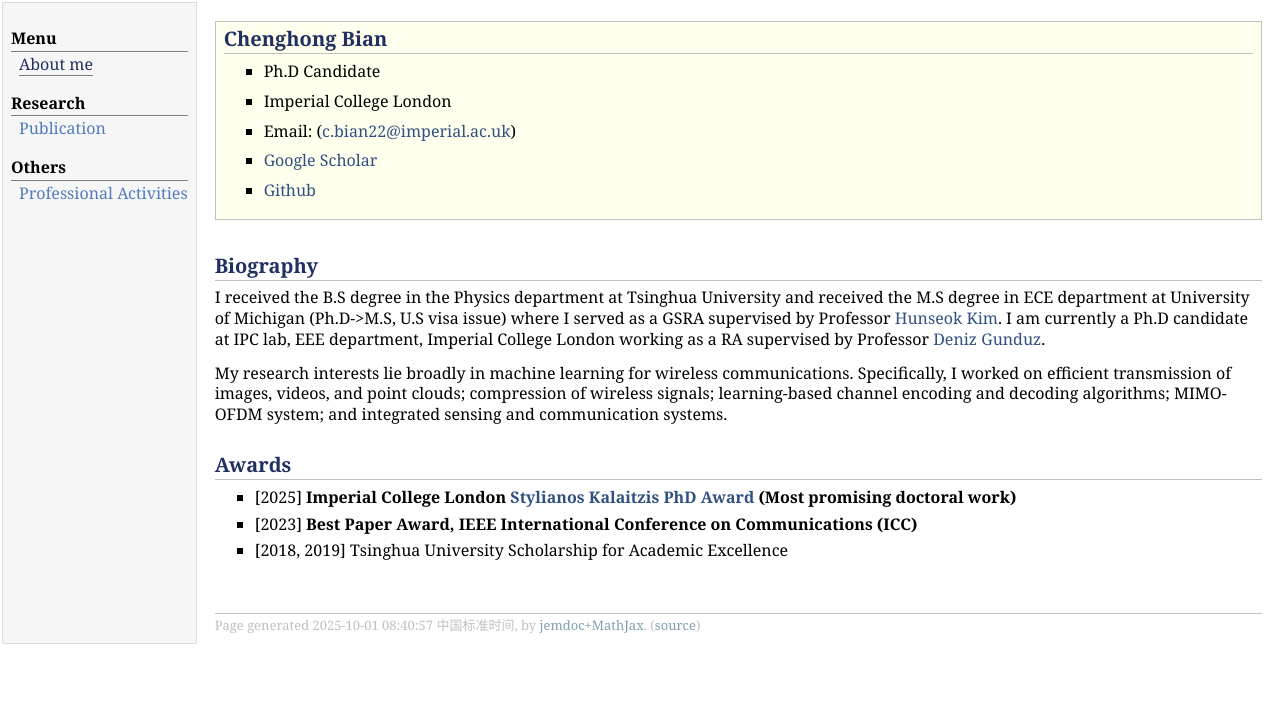
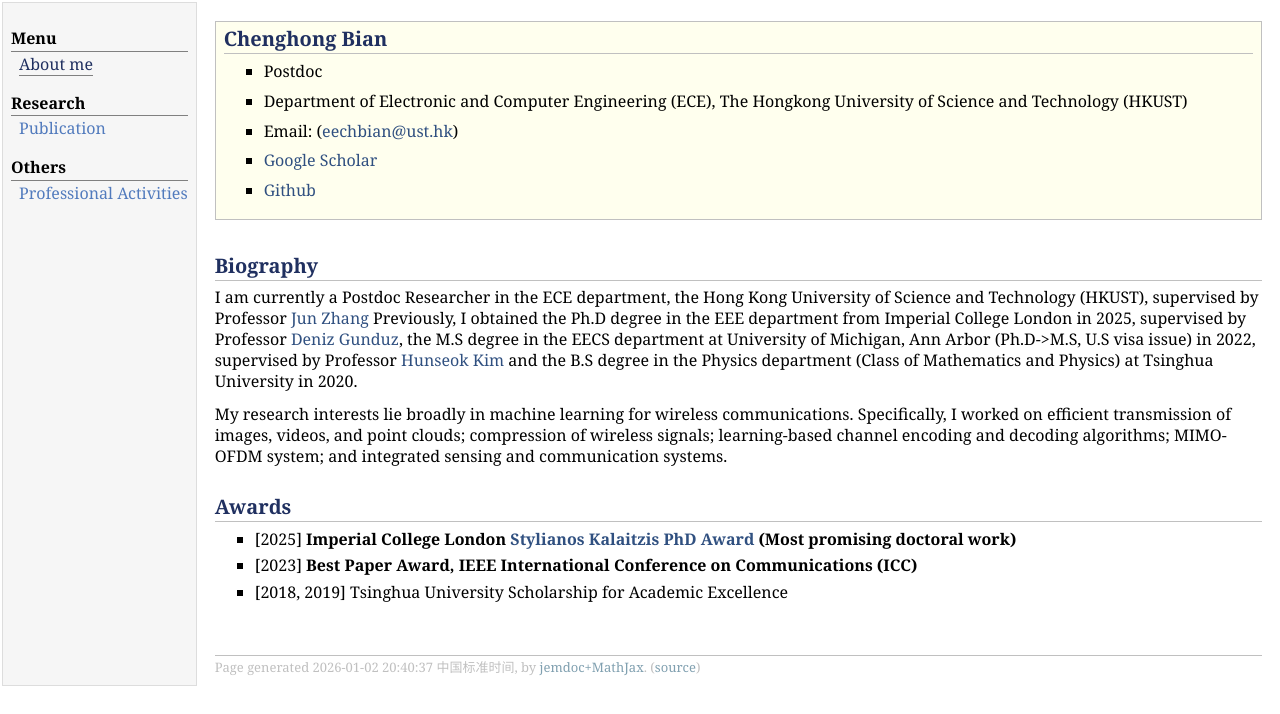
Before and after one commit to aprilbian/aprilbian.github.io, a plain HTML site: page index.html in a window 1280 px wide. Drawn offline with nearby package versions, Linux system fonts and the light colour scheme; some packages are replaced by stand-ins of ours.

Commit message:
Add files via upload

```diff
--- a/index.html
+++ b/index.html
@@ -46,13 +46,13 @@
 <div class="blockcontent">
 <h2>Chenghong Bian</h2>
 <ul>
-<li><p>Ph.D Candidate
+<li><p>Postdoc
 </p>
 </li>
-<li><p>Imperial College London
+<li><p>Department of Electronic and Computer Engineering (ECE), The Hongkong University of Science and Technology (HKUST)
 </p>
 </li>
-<li><p>Email: (<a href="mailto:c.bian22@imperial.ac.uk" target=&ldquo;blank&rdquo;>c.bian22@imperial.ac.uk</a>)
+<li><p>Email: (<a href="mailto:eechbian@ust.hk" target=&ldquo;blank&rdquo;>eechbian@ust.hk</a>)
 </p>
 </li>
 <li><p><a href="https://scholar.google.com/citations?user=BFGfrBIAAAAJ&amp;hl=en" target=&ldquo;blank&rdquo;>Google Scholar</a>
@@ -65,8 +65,8 @@
 </ul>
 </div></div>
 <h2>Biography</h2>
-<p>I received the B.S degree in the Physics department at Tsinghua University and received the M.S degree in ECE department at University of Michigan (Ph.D-&gt;M.S, U.S visa issue) where I served as a GSRA supervised by Professor <a href="https://kim.engin.umich.edu/" target=&ldquo;blank&rdquo;>Hunseok Kim</a>.
-I am currently a Ph.D candidate at IPC lab, EEE department, Imperial College London working as a RA supervised by Professor <a href="https://www.imperial.ac.uk/people/d.gunduz" target=&ldquo;blank&rdquo;>Deniz Gunduz</a>.
+<p>I am currently a Postdoc Researcher in the ECE department, the Hong Kong University of Science and Technology (HKUST), supervised by Professor  <a href="https://eejzhang.people.ust.hk/" target=&ldquo;blank&rdquo;>Jun Zhang</a>
+Previously, I obtained the Ph.D degree in the EEE department from Imperial College London in 2025, supervised by Professor <a href="https://www.imperial.ac.uk/people/d.gunduz" target=&ldquo;blank&rdquo;>Deniz Gunduz</a>, the M.S degree in the EECS department at University of Michigan, Ann Arbor (Ph.D-&gt;M.S, U.S visa issue) in 2022, supervised by Professor <a href="https://kim.engin.umich.edu/" target=&ldquo;blank&rdquo;>Hunseok Kim</a> and the B.S degree in the Physics department (Class of Mathematics and Physics) at Tsinghua University in 2020.
 </p>
 <p>My research interests lie broadly in machine learning for wireless communications. Specifically, I worked on efficient transmission of images, videos, and point clouds; compression of wireless signals; learning-based channel encoding and decoding algorithms; MIMO-OFDM system; and integrated sensing and communication systems.
 </p>
@@ -84,7 +84,7 @@
 </ul>
 <div id="footer">
 <div id="footer-text">
-Page generated 2025-10-01 08:40:57 中国标准时间, by <a href="https://github.com/wsshin/jemdoc_mathjax" target="blank">jemdoc+MathJax</a>.
+Page generated 2026-01-02 20:40:37 中国标准时间, by <a href="https://github.com/wsshin/jemdoc_mathjax" target="blank">jemdoc+MathJax</a>.
 (<a href="index.jemdoc">source</a>)
 </div>
 </div>
```
Also changed, not shown: Activities.html (+5 -3 lines), Awards.html (+2 -2 lines).
